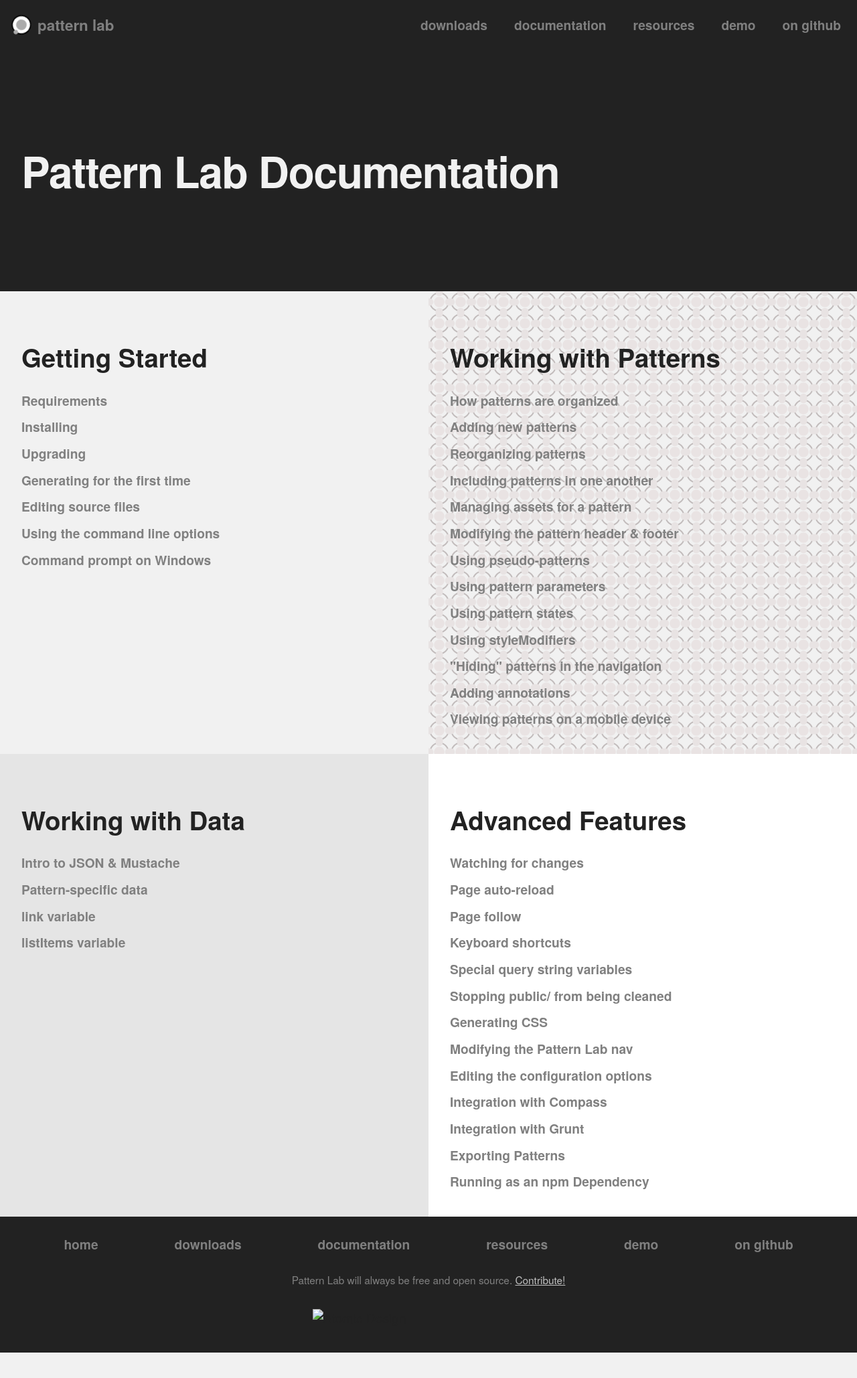
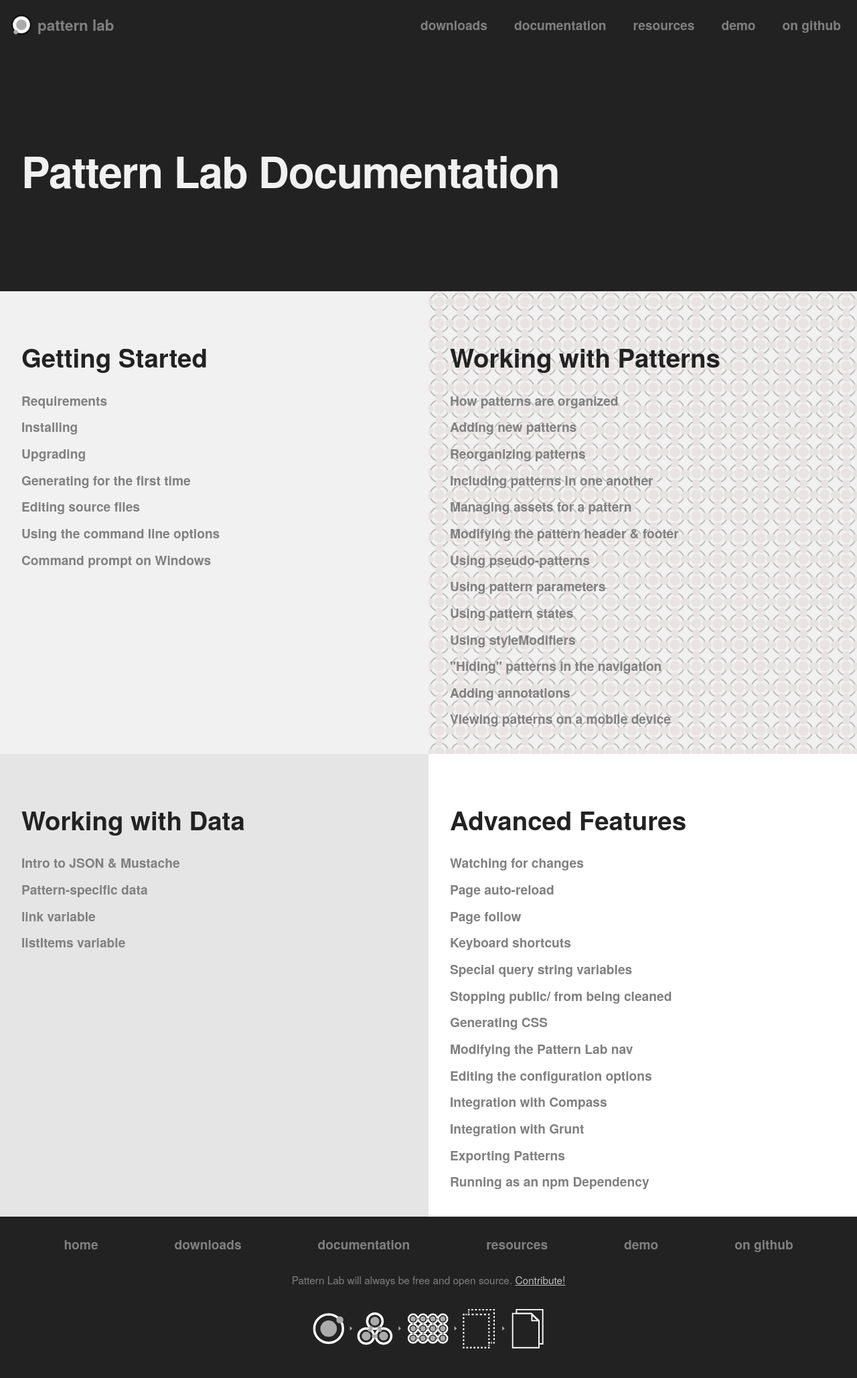
Before and after one commit to pattern-lab/website, a Jekyll site: the page built from docs/index.html, in a window 1280 px wide. Shown: the whole page at 67% size. Built offline with Jekyll 4.4.1, drawn with Linux system fonts in a browser that asks for light colours; Markdown is read by kramdown in place of the engine named in the settings; comment, search, counter and statistics services are not loaded; before the commit the page ends 2020 px from its top, so only the background shows below that.

Commit message:
Added a / in front of assets to get footer to show up on documentation page too

```diff
--- a/_includes/footer.html
+++ b/_includes/footer.html
@@ -15,7 +15,7 @@
 	<p class="footer__note">Pattern Lab will always be free and open source. <a href="https://github.com/pattern-lab" rel="external">Contribute!</a></p>
 
 	<div class="atomic-design small">
-        <img src="assets/atomic-design.svg" alt="Atomic Design" />
+        <img src="/assets/atomic-design.svg" alt="Atomic Design" />
     </div>
 
 </footer><!--end footer-->
```
